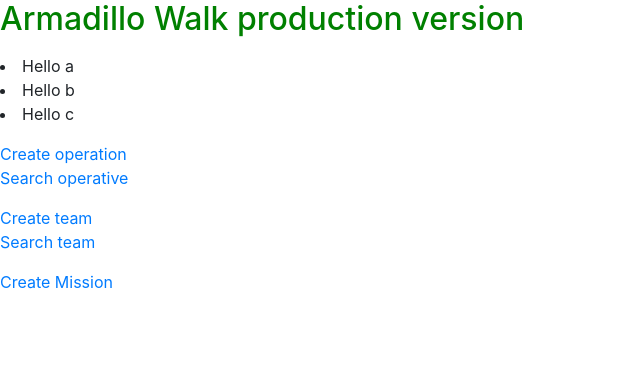
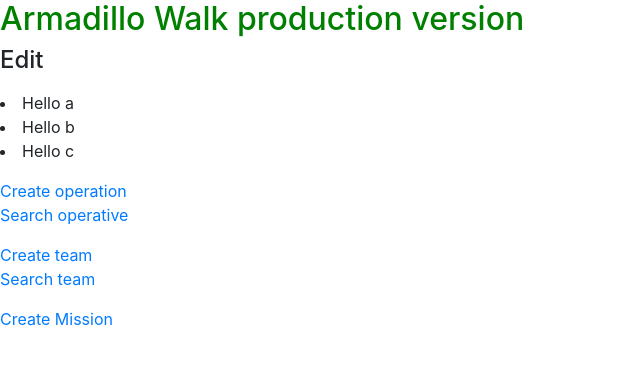
Before and after one commit to radiospeed/agent_proj_prod, a Django app: page /teamoperation/ in a window 1280 px wide. Shown: the top 365 px of the page, without its empty margins (0-640 px from the left). Run offline with Django 3.2, Linux system fonts and the light colour scheme; some libraries are stand-ins or nearby versions.

Commit message:
Edit index again

```diff
--- a/agentproj/settings.py
+++ b/agentproj/settings.py
@@ -26,7 +26,7 @@ SECRET_KEY = '&#v9xc)l+mt+(g@rd*$d3bj^&kn19+pq4f8&^sn2%sw2)32+b!'
 DEBUG = True
 
 ALLOWED_HOSTS = ['radiospeed.pythonanywhere.com', ]
-
+#dont put slash
 
 # Application definition
 
--- a/teamoperation/templates/teamoperation/index.html
+++ b/teamoperation/templates/teamoperation/index.html
@@ -8,6 +8,7 @@
 
     <body>
         <h2 style="color: green;" >Armadillo Walk production version</h2>
+        <h4>Edit</h4>
         <p></p>
         {% if message %}
             {{ message }}
```
